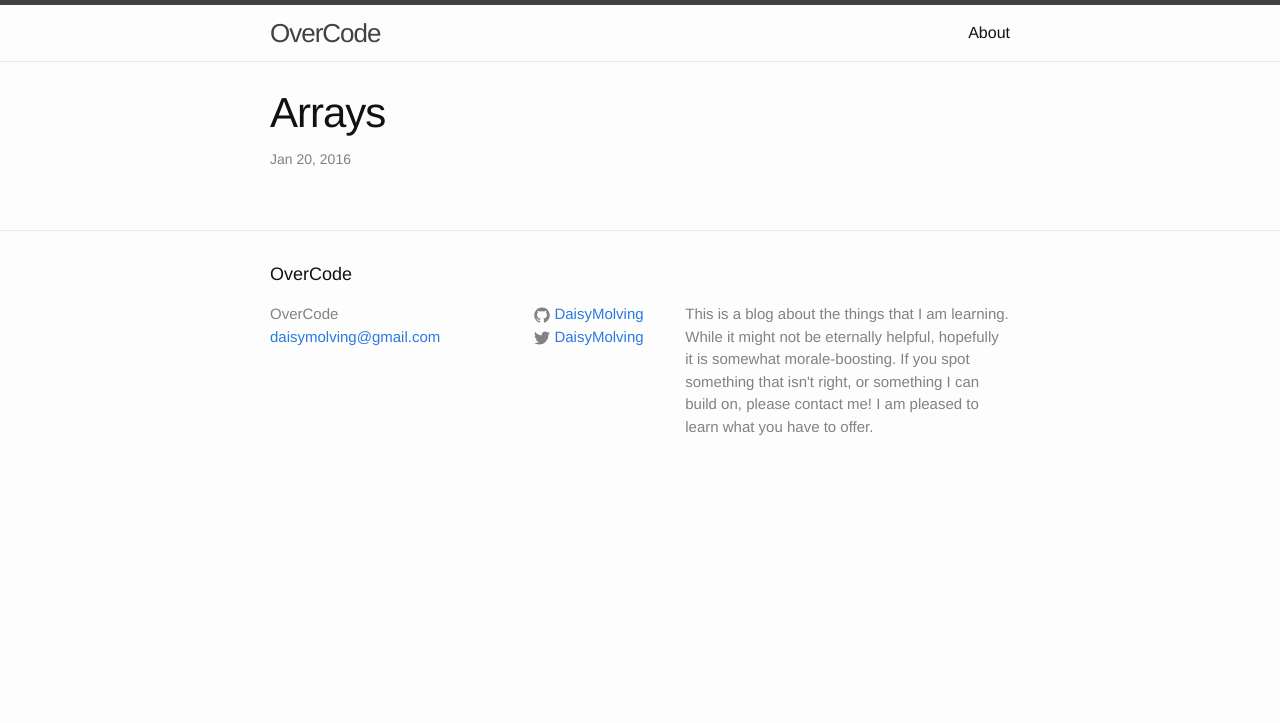
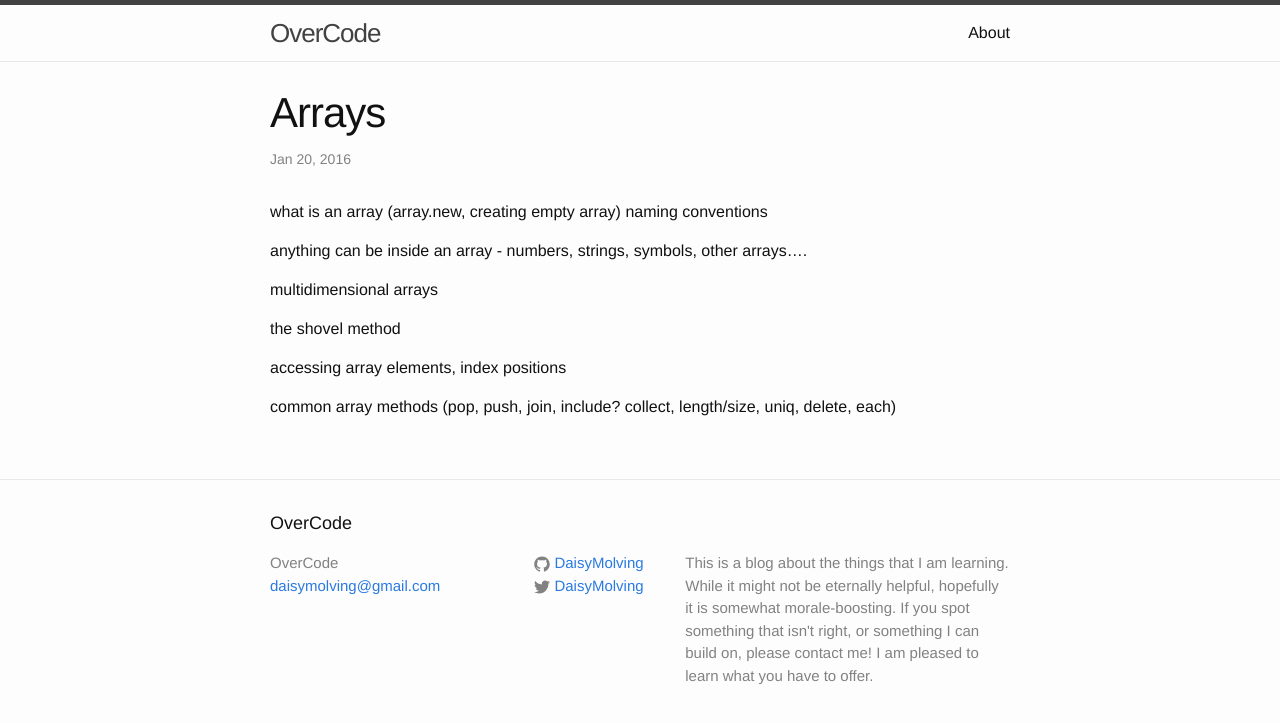
Before and after one commit to DaisyMolving/DaisyMolving.github.io, a Jekyll site: the page built from _posts/2016-01-20-arrays.markdown, in a window 1280 px wide. Shown: the top 723 px of the page. Built offline with Jekyll 4.4.1, drawn with Linux system fonts in a browser that asks for light colours.

Commit message:
created some new blog files and planned paragraphs for each

```diff
--- a/_posts/2016-01-20-arrays.markdown
+++ b/_posts/2016-01-20-arrays.markdown
@@ -3,3 +3,18 @@ layout: post
 title:  "Arrays"
 date:   2016-01-20 12:29:31 +0000
 ---
+
+what is an array
+(array.new, creating empty array)
+naming conventions
+
+anything can be inside an array - numbers, strings, symbols, other arrays....
+
+multidimensional arrays
+
+the shovel method
+
+accessing array elements, index positions
+
+common array methods
+(pop, push, join, include? collect, length/size, uniq, delete, each)
--- a/_posts/2016-01-23-regex.markdown
+++ b/_posts/2016-01-23-regex.markdown
@@ -3,3 +3,9 @@ layout: post
 title: "An Introdution to Regular Expressions"
 date: 2016-01-23 12:29:31 +0000
 ---
+
+what is a regular expression and why is it helpful?
+
+some good resources for learning about regular expressions and how they work
+
+the list
--- a/_posts/2016-01-24-ruby-splat.markdown
+++ b/_posts/2016-01-24-ruby-splat.markdown
@@ -3,3 +3,9 @@ layout: post
 title:  "Ruby Splat"
 date:   2016-01-24 12:29:31 +0000
 ---
+
+what is the ruby splat?
+
+instances where it is useful
+
+more...
```
Also changed, not shown: _posts/2016-01-21-loops.markdown (+14 -0 lines), _posts/2016-01-22-hashes.markdown (+12 -0 lines), _posts/2016-01-26-nil-blank-empty.markdown (added, +15 -0 lines), _posts/2016-01-27-handy-shortcuts.markdown (added, +15 -0 lines), _posts/2016-01-28-case-statements-ternary-operator.markdown (added, +15 -0 lines), _posts/2016-01-29-tmux-config.markdown (added, +21 -0 lines).
